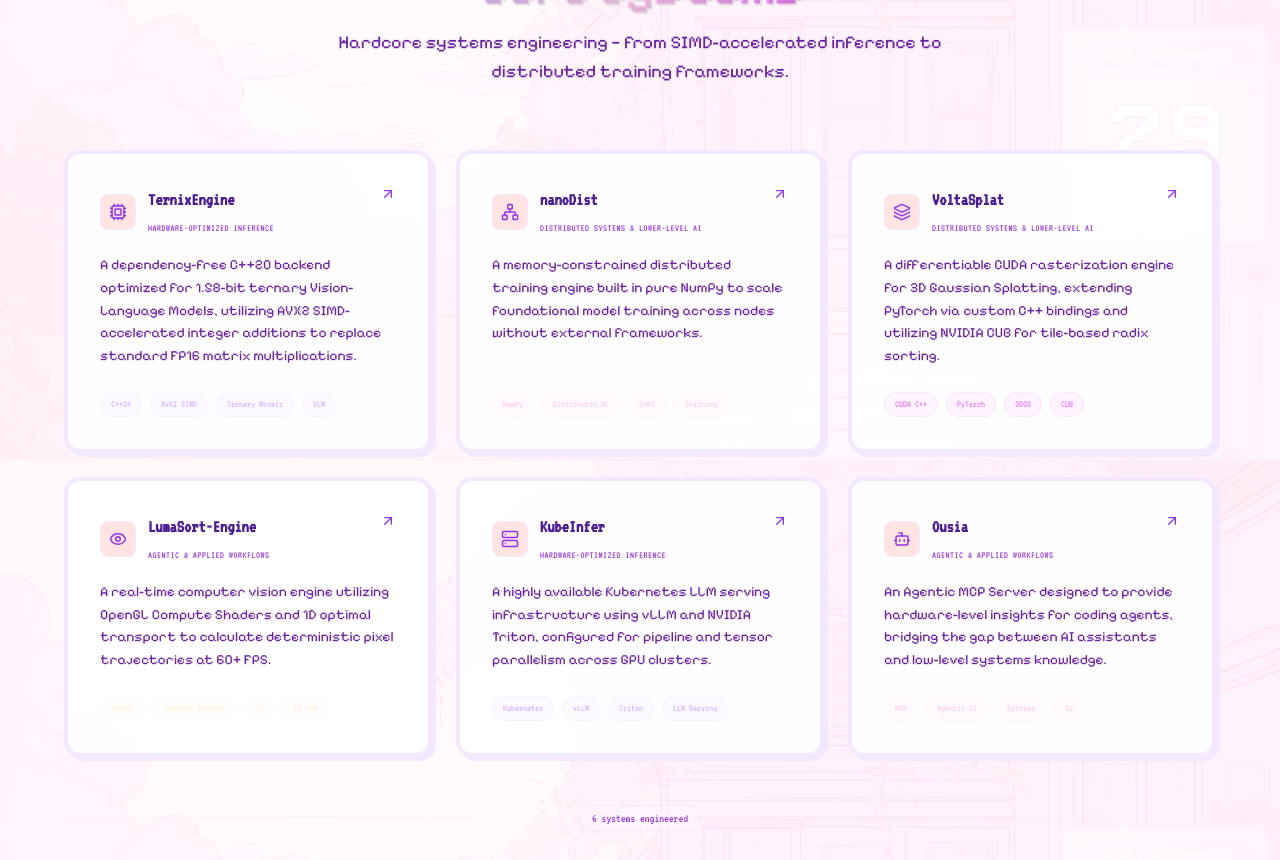
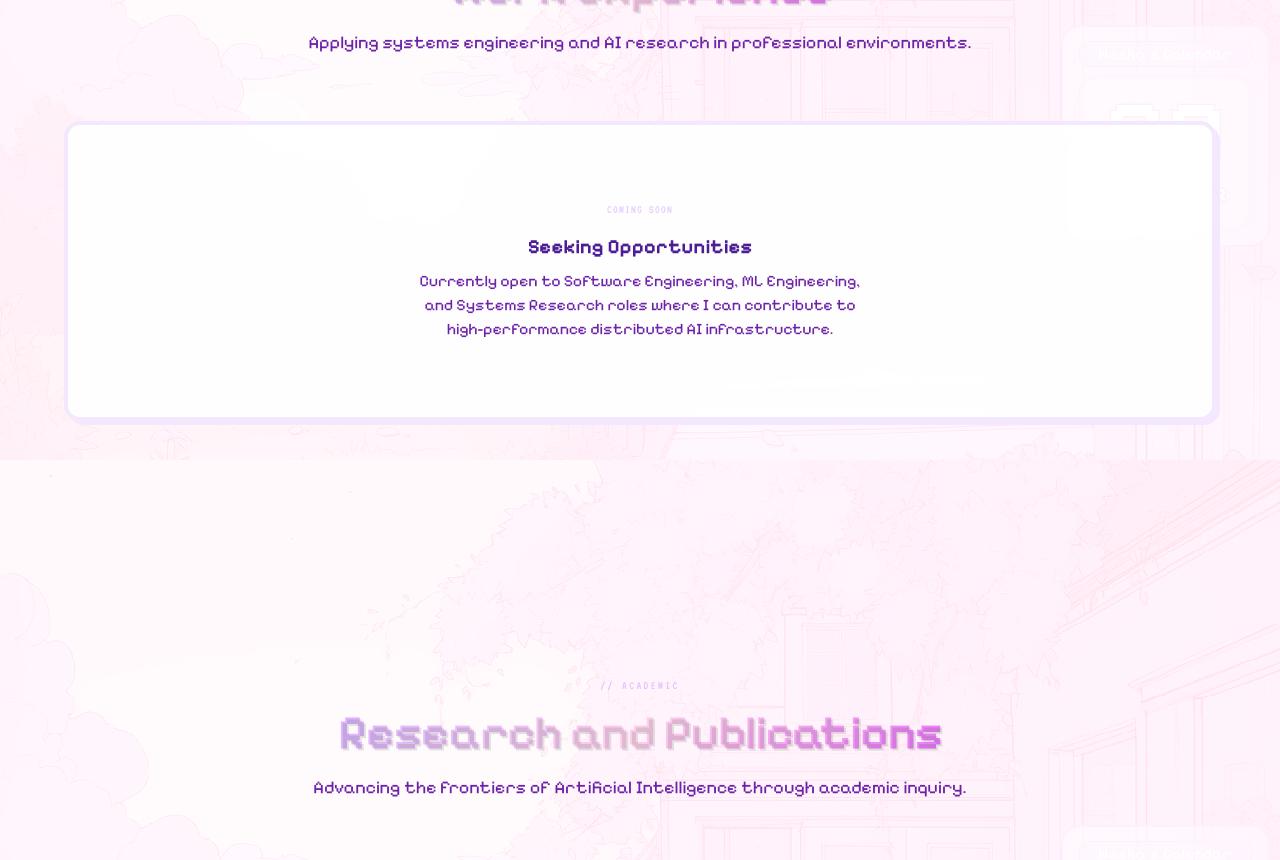
Before and after one commit to abhipandey5/abhipandey5.github.io, a React (Vite) app: page / in a window 1280 px wide. Shown: the part 1940-2800 px from the top of the page. Built offline with nearby package versions, Linux system fonts and the light colour scheme.

Commit message:
feat: Update Milestones and add Work Experience and Research sections

```diff
--- a/src/App.jsx
+++ b/src/App.jsx
@@ -2,6 +2,8 @@
 import Navbar from './components/Navbar';
 import Hero from './components/Hero';
 import About from './components/About';
+import WorkExperience from './components/WorkExperience';
+import Research from './components/Research';
 import Projects from './components/Projects';
 import Milestones from './components/Milestones';
 import Footer from './components/Footer';
@@ -14,6 +16,8 @@
       <main>
         <Hero />
         <About />
+        <WorkExperience />
+        <Research />
         <Projects />
         <Milestones />
       </main>
--- a/src/components/Milestones.jsx
+++ b/src/components/Milestones.jsx
@@ -29,9 +29,9 @@
     <section id="milestones" className="relative py-32 px-6">
       <div className="mx-auto max-w-6xl">
         <SectionHeading
-          label="// Milestones"
-          title="Validated Results"
-          subtitle="Translating theoretical knowledge into competitive and leadership execution."
+          label="// Recognition"
+          title="Achievements, Leadership and Collaboration"
+          subtitle="Demonstrating impact through competitive hacking, community building, and leading initiatives."
         />
 
         <div className="grid gap-6 md:grid-cols-3">
@@ -69,10 +69,10 @@
                   )}
 
                   {/* Title & Description */}
-                  <h3 className="text-lg font-semibold text-text-primary mb-3">
+                  <h3 className="text-xl font-semibold text-text-primary mb-3">
                     {milestone.title}
                   </h3>
-                  <p className="text-sm text-text-secondary leading-relaxed flex-1">
+                  <p className="text-base text-text-secondary leading-relaxed flex-1">
                     {milestone.description}
                   </p>
                 </div>
--- /dev/null
+++ b/src/components/Research.jsx
@@ -0,0 +1,32 @@
+import SectionHeading from './SectionHeading';
+import ScrollReveal from './ScrollReveal';
+
+const Research = () => {
+  return (
+    <section id="research" className="relative py-32 px-6">
+      <div className="mx-auto max-w-6xl">
+        <SectionHeading
+          label="// Academic"
+          title="Research and Publications"
+          subtitle="Advancing the frontiers of Artificial Intelligence through academic inquiry."
+        />
+
+        <ScrollReveal delay={0.1}>
+          <div className="glass-card gradient-border p-8 h-full flex flex-col items-center justify-center text-center min-h-[300px]">
+            <span className="font-mono text-xs tracking-widest uppercase text-pink/70 mb-4">
+              In Progress
+            </span>
+            <h3 className="text-xl font-bold text-text-primary mb-2">
+              Active Research Endeavors
+            </h3>
+            <p className="text-base text-text-secondary max-w-md">
+              Currently conducting research in Hardware-Optimized Inference, Distributed Systems, and 3D Gaussian Splatting. Publications and formal papers will be updated here soon.
+            </p>
+          </div>
+        </ScrollReveal>
+      </div>
+    </section>
+  );
+};
+
+export default Research;
--- /dev/null
+++ b/src/components/WorkExperience.jsx
@@ -0,0 +1,32 @@
+import SectionHeading from './SectionHeading';
+import ScrollReveal from './ScrollReveal';
+
+const WorkExperience = () => {
+  return (
+    <section id="experience" className="relative py-32 px-6">
+      <div className="mx-auto max-w-6xl">
+        <SectionHeading
+          label="// Professional"
+          title="Work Experience"
+          subtitle="Applying systems engineering and AI research in professional environments."
+        />
+
+        <ScrollReveal delay={0.1}>
+          <div className="glass-card gradient-border p-8 h-full flex flex-col items-center justify-center text-center min-h-[300px]">
+            <span className="font-mono text-xs tracking-widest uppercase text-lavender/70 mb-4">
+              Coming Soon
+            </span>
+            <h3 className="text-xl font-bold text-text-primary mb-2">
+              Seeking Opportunities
+            </h3>
+            <p className="text-base text-text-secondary max-w-md">
+              Currently open to Software Engineering, ML Engineering, and Systems Research roles where I can contribute to high-performance distributed AI infrastructure.
+            </p>
+          </div>
+        </ScrollReveal>
+      </div>
+    </section>
+  );
+};
+
+export default WorkExperience;
```
